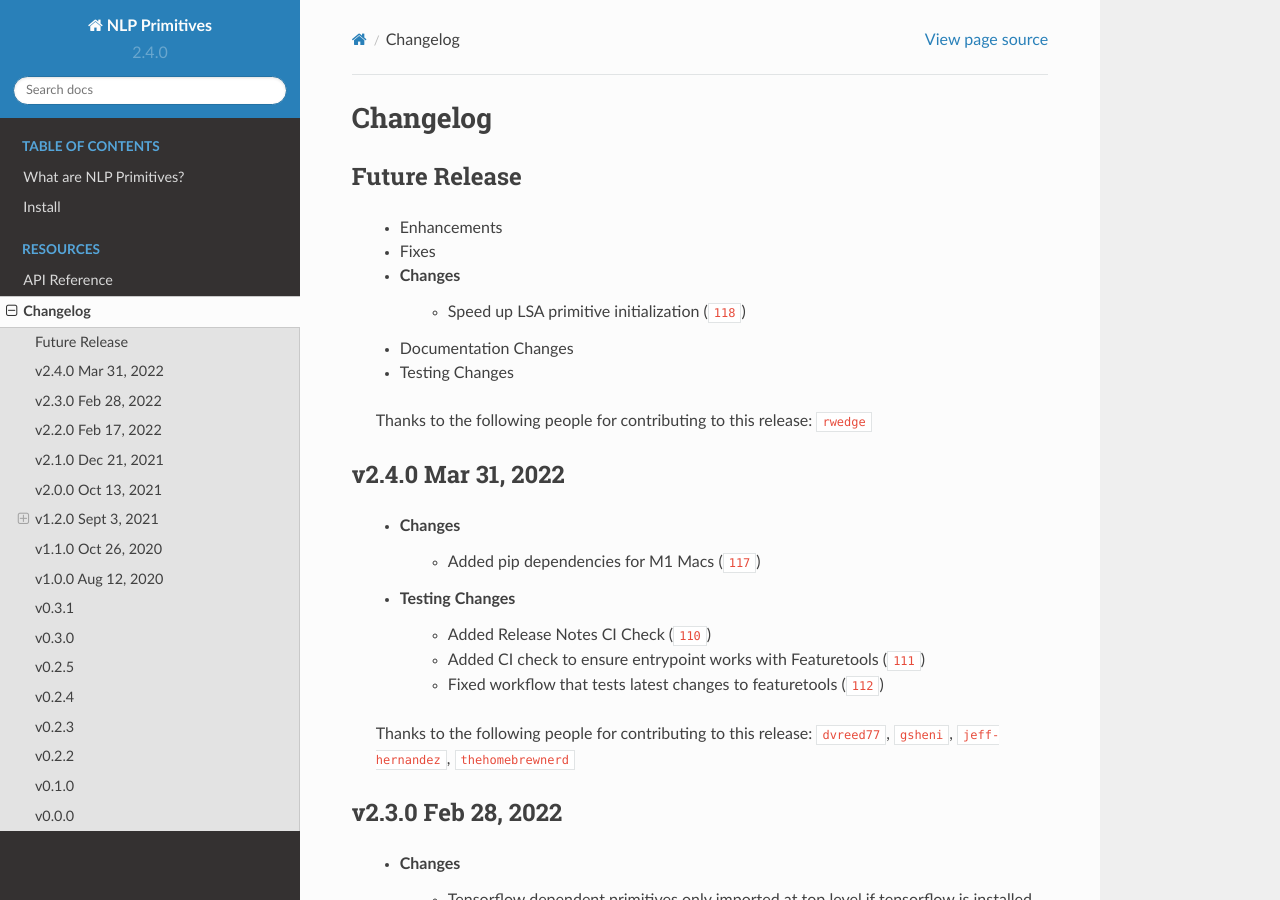
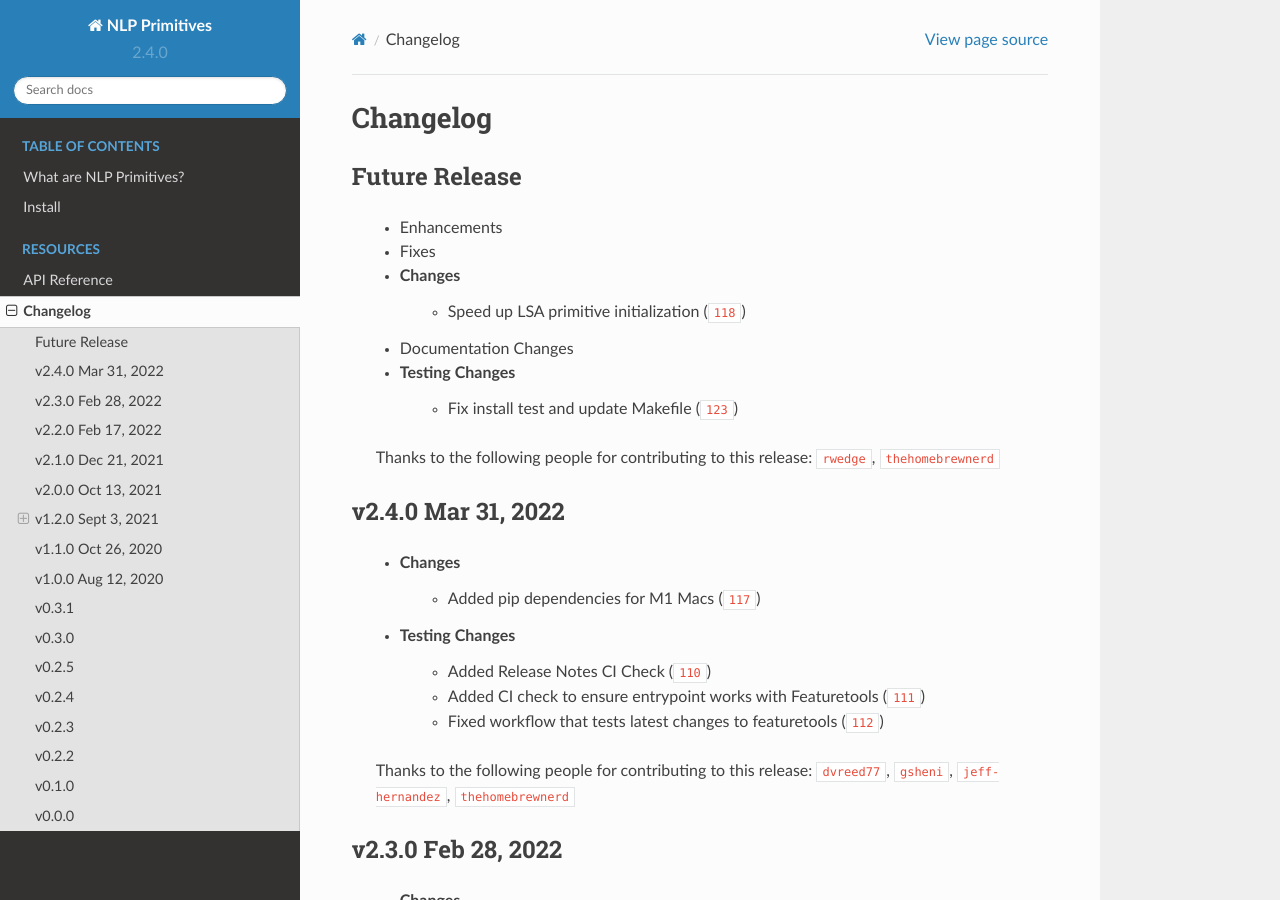
Before and after one commit to alteryx/nlp_primitives, a Sphinx documentation site: the page built from docs/source/changelog.rst, in a window 1280 px wide and 900 px high. Built offline with Sphinx 7.4.7 and the Read the Docs theme 2.0.0, drawn with Linux system fonts in a browser that asks for light colours; cross-references to code outside the pages are shown as plain code.

Commit message:
update release notes

```diff
--- a/docs/source/changelog.rst
+++ b/docs/source/changelog.rst
@@ -10,9 +10,10 @@ Future Release
         * Speed up LSA primitive initialization (:pr:`118`)
     * Documentation Changes
     * Testing Changes
+        * Fix install test and update Makefile (:pr:`123`)
 
     Thanks to the following people for contributing to this release:
-    :user:`rwedge`
+    :user:`rwedge`, :user:`thehomebrewnerd`
 
 v2.4.0 Mar 31, 2022
 ===================
```
